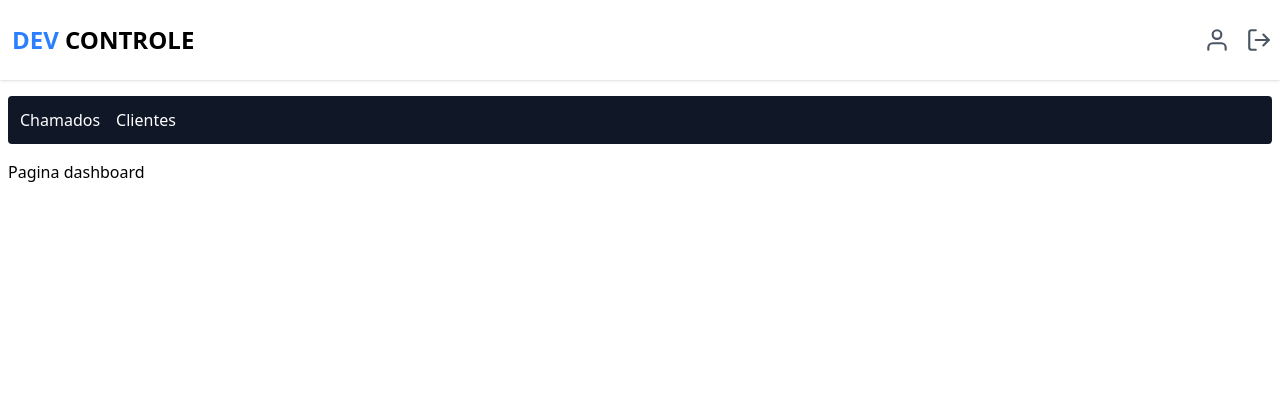
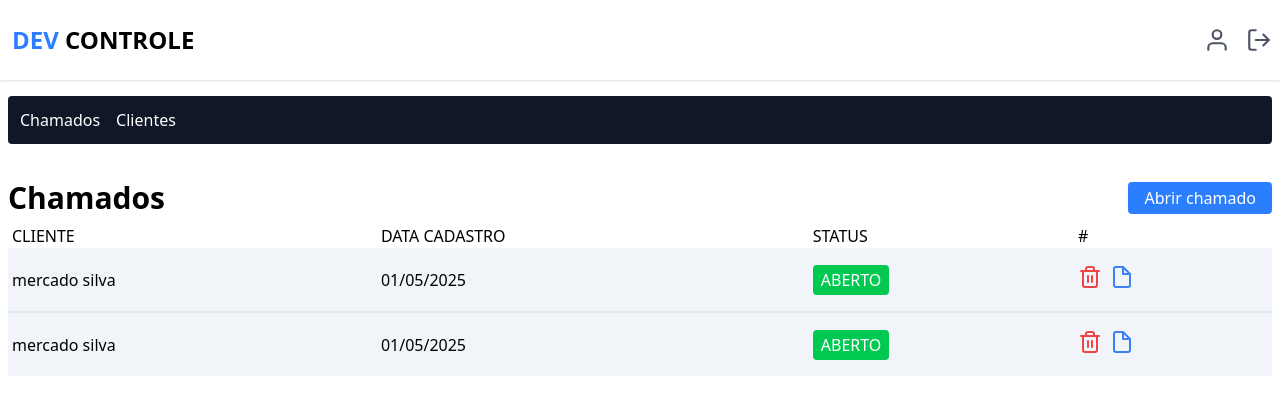
Before and after one commit to davidsnts/devcontrole, a Next.js app: page /dashboard in a window 1280 px wide. Shown: the top 414 px of the page. Built offline with nearby package versions, Linux system fonts and the light colour scheme; no server answers; sample sign-in values are in the browser's storage.

Commit message:
Feat: Criando tabela chamados

```diff
--- /dev/null
+++ b/src/app/dashboard/components/ticket/index.tsx
@@ -0,0 +1,26 @@
+import React from 'react'
+import { FiFile, FiTrash2 } from 'react-icons/fi'
+
+const TicketItem = () => {
+    return (
+        <>
+            <tr className='border-b-2 border-b-slate-200 h-16 last:border-b-0 bg-slate-100 hover:bg-gray-200 duration-300'>
+                <td className='text-left pl-1'> mercado silva</td>
+                <td className='text-left hidden sm:table-cell' > 01/05/2025</td>
+                <td className='text-left'>
+                    <span className='bg-green-500 px-2 py-1 rounded text-white'> ABERTO </span>
+                </td>
+                <td className='text-left'>
+                    <button>
+                        <FiTrash2 size={24} className='mr-2' color='#ef4444' />
+                    </button>
+                    <button>
+                        <FiFile size={24} color='#3b82f6' />
+                    </button>
+                </td>
+            </tr>
+        </>
+    )
+}
+
+export default TicketItem
--- a/src/app/dashboard/page.tsx
+++ b/src/app/dashboard/page.tsx
@@ -1,7 +1,9 @@
 import Container from "@/components/container";
 import { authOptions } from "@/lib/auth";
 import { getServerSession } from "next-auth";
+import Link from "next/link";
 import { redirect } from "next/navigation";
+import TicketItem from "./components/ticket";
 
 export default async function Dashboard() {
 
@@ -13,7 +15,35 @@
 
     return (
         <Container>
-            <h1>Pagina dashboard</h1>
+            <main className="mt-9 mb-2">
+                <div className="flex items-center justify-between">
+                    <h1 className="text-3xl font-bold">Chamados</h1>
+                    <Link href={'/dashboard/new'} className="bg-blue-500 px-4 py-1 rounded text-white">Abrir chamado</Link>
+                </div>
+
+                <table className="min-w-full my-2">
+                    <thead>
+                        <tr>
+                            <th className="font-medium text-left pl-1">
+                                CLIENTE
+                            </th>
+                            <th className="font-medium text-left hidden sm:block">
+                                DATA CADASTRO
+                            </th>
+                            <th className="font-medium text-left">
+                                STATUS
+                            </th>
+                            <th className="font-medium text-left">
+                                #
+                            </th>
+                        </tr>
+                    </thead>
+                    <tbody>
+                        <TicketItem />
+                        <TicketItem />
+                    </tbody>
+                </table>
+            </main>
         </Container>
     )
 }
```
